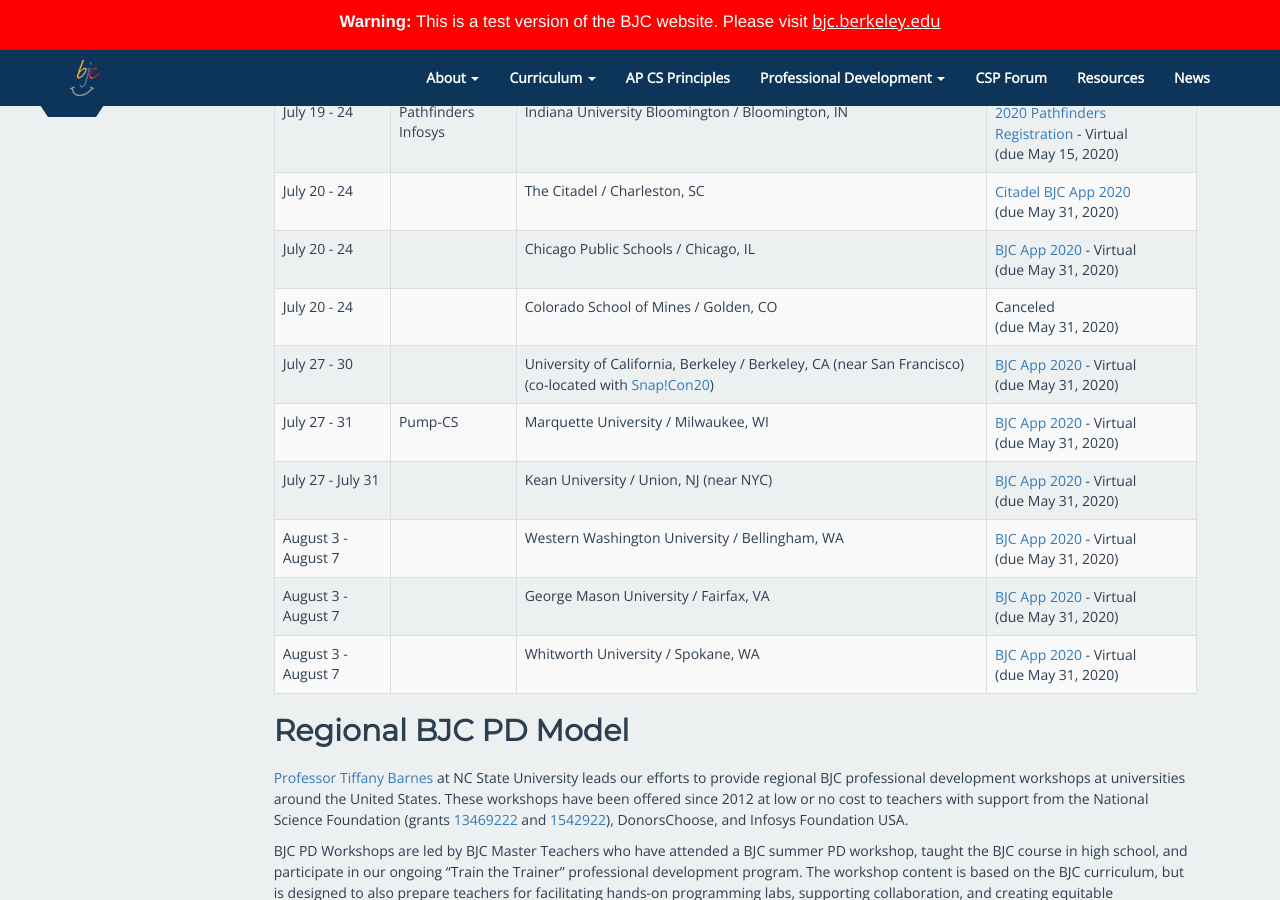
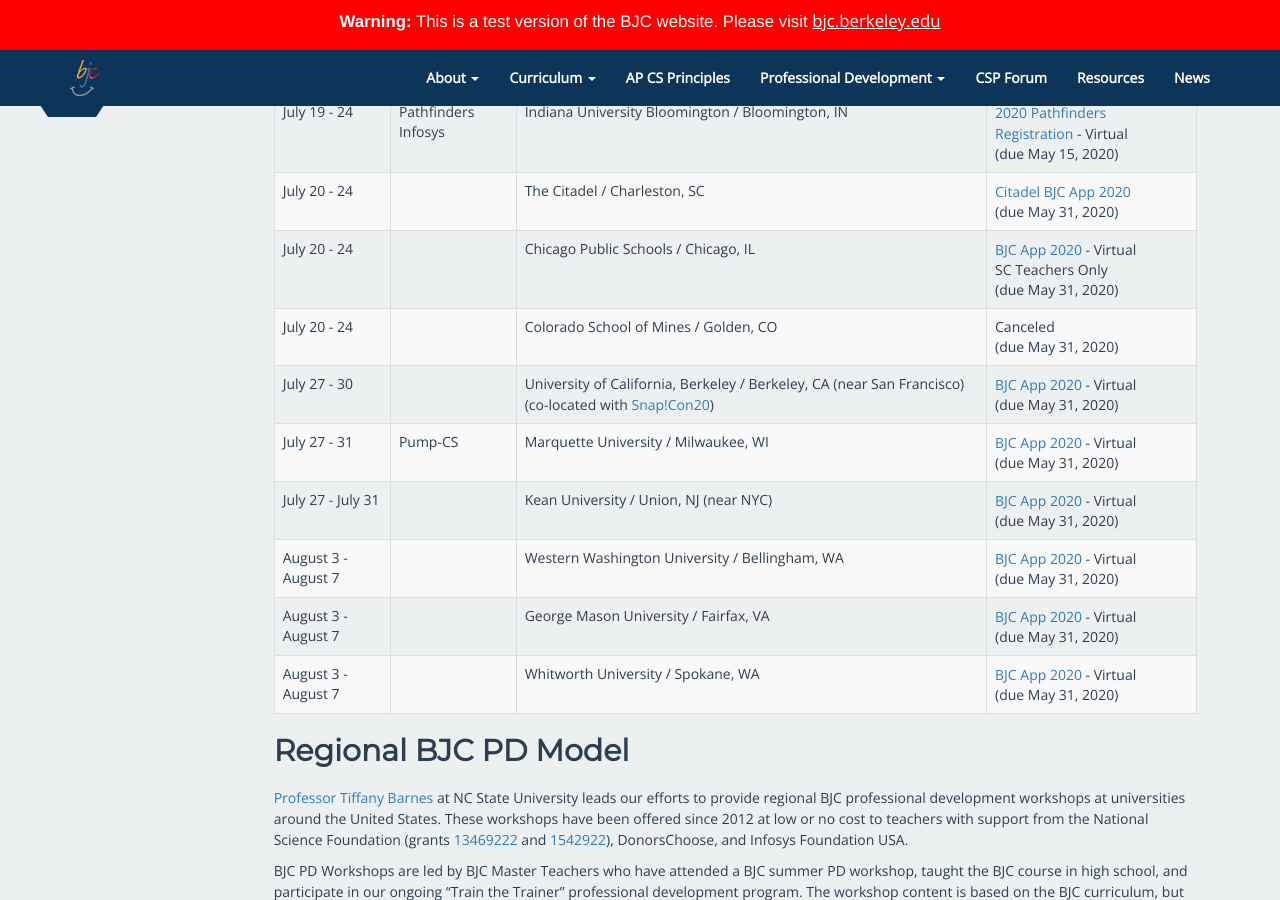
Before and after one commit to beautyjoy/beautyjoy.github.io, a Jekyll site: the page built from summer-pd/index.md, in a window 1280 px wide and 900 px high, scrolled down 987 px. Built offline with Jekyll 4.4.1, drawn with Linux system fonts in a browser that asks for light colours.

```diff
--- a/summer-pd/index.md
+++ b/summer-pd/index.md
@@ -123,6 +123,7 @@
 	<td></td>
     <td>Chicago Public Schools / Chicago, IL</td>
 	<td><a href="https://bjc.link/pdapp20">BJC App 2020</a> - Virtual
+	<br>SC Teachers Only
 	<br>(due May 31, 2020)</td>
   </tr>
   <tr>
```
